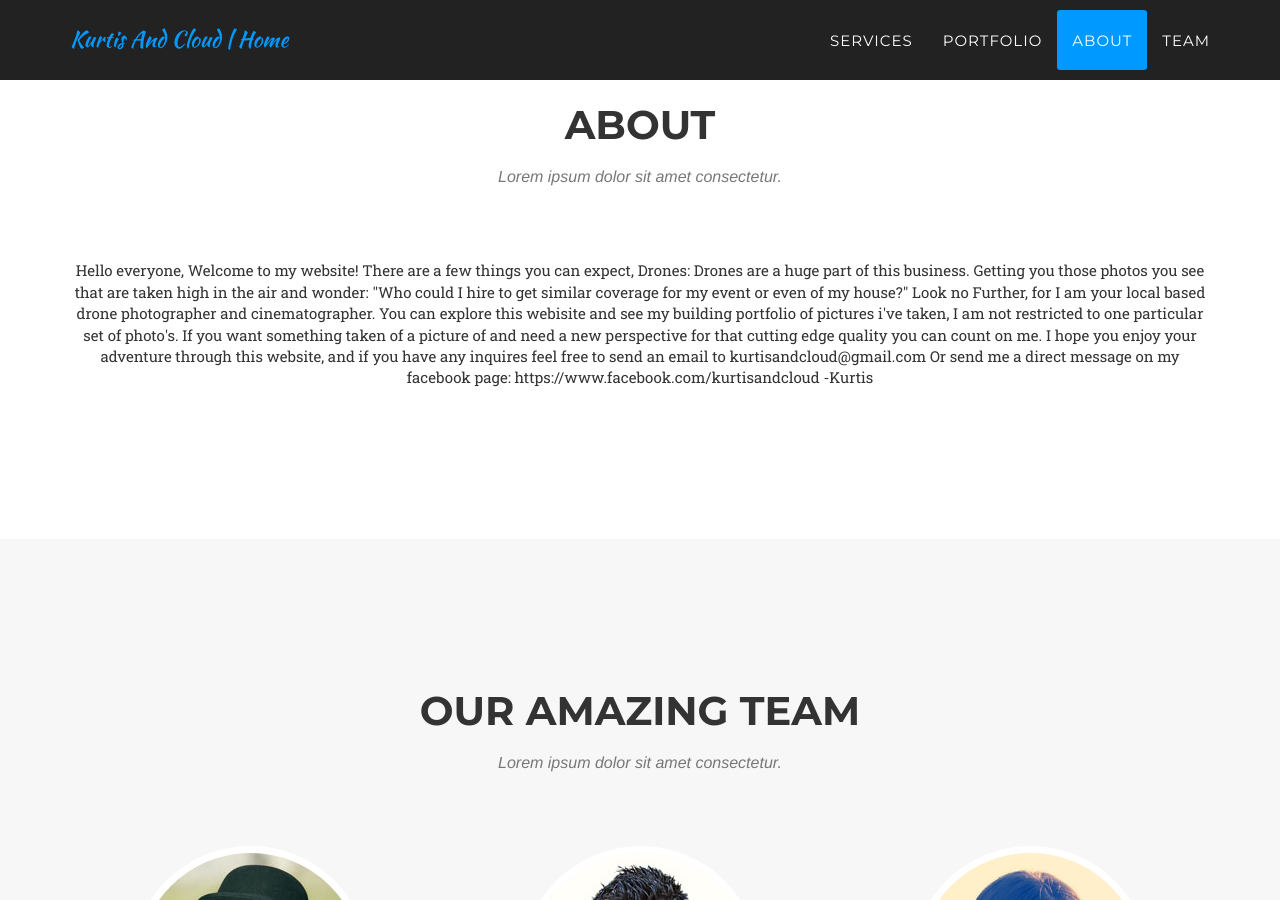
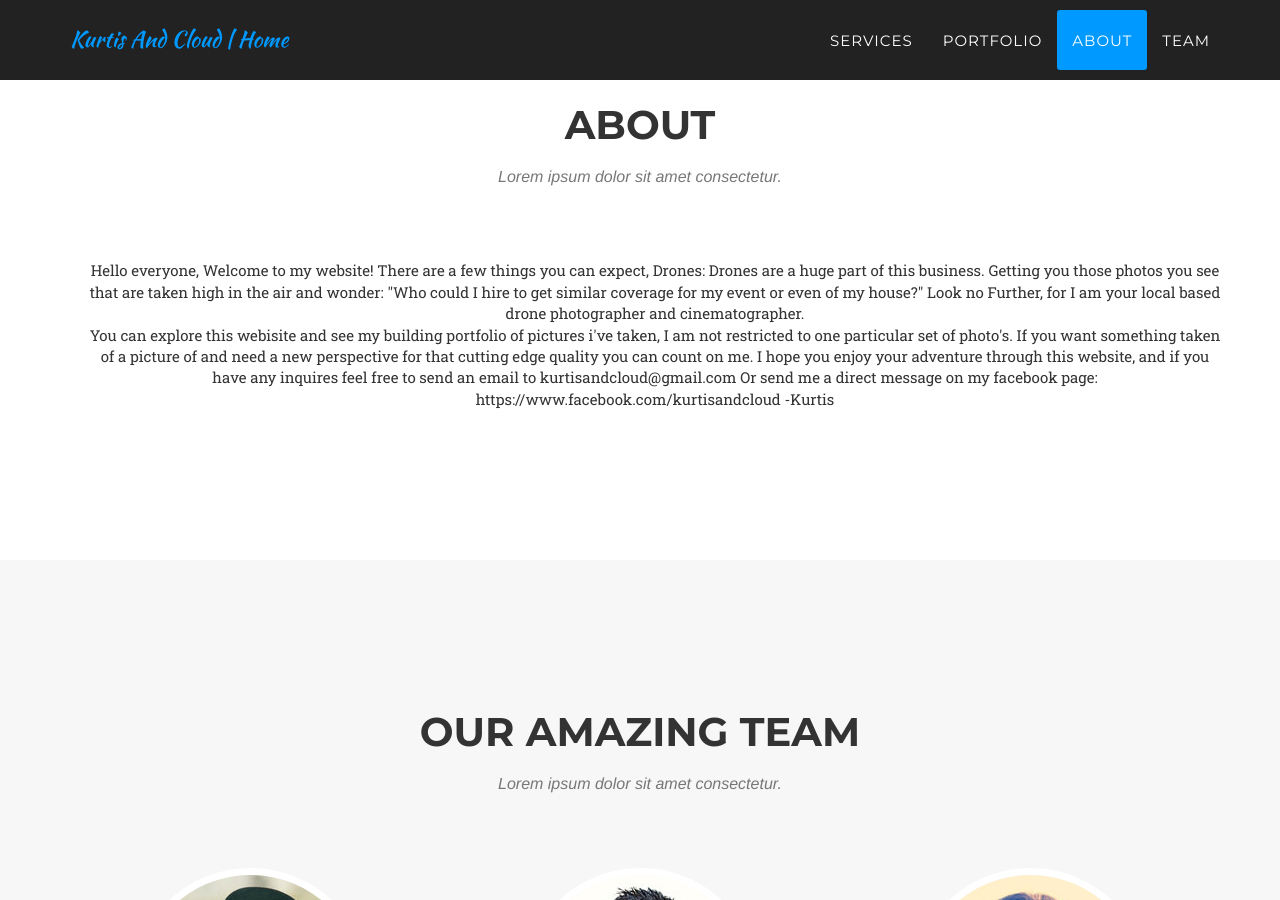
Before and after one commit to Keeg0222/KurtisAndCloud, a Jekyll site: the page built from index.html, in a window 1280 px wide and 900 px high, scrolled down 2688 px. Built offline with Jekyll 4.4.1, drawn with Linux system fonts in a browser that asks for light colours; some web fonts are replaced.

Commit message:
Update about.html

```diff
--- a/_includes/about.html
+++ b/_includes/about.html
@@ -9,6 +9,7 @@
             </div>
             <div class="row">
                 <div class="col-lg-12">
+                    <div class="container">
                     <center>
 
                         Hello everyone, Welcome to my website!
@@ -17,7 +18,7 @@ Drones: Drones are a huge part of this business.
 Getting you those photos you see that are taken high in the air and wonder:
 "Who could I hire to get similar coverage for my event or even of my house?"
 Look no Further, for I am your local based drone photographer and cinematographer.
-
+<br>
 You can explore this webisite and see my building portfolio of pictures i've taken,
 I am not restricted to one particular set of photo's. If you want something taken of a picture of and
 need a new perspective for that cutting edge quality you can count on me.
@@ -29,6 +30,7 @@ https://www.facebook.com/kurtisandcloud
 -Kurtis
 
                     </center>
+                    </div>
                 </div>
             </div>
         </div>
```
